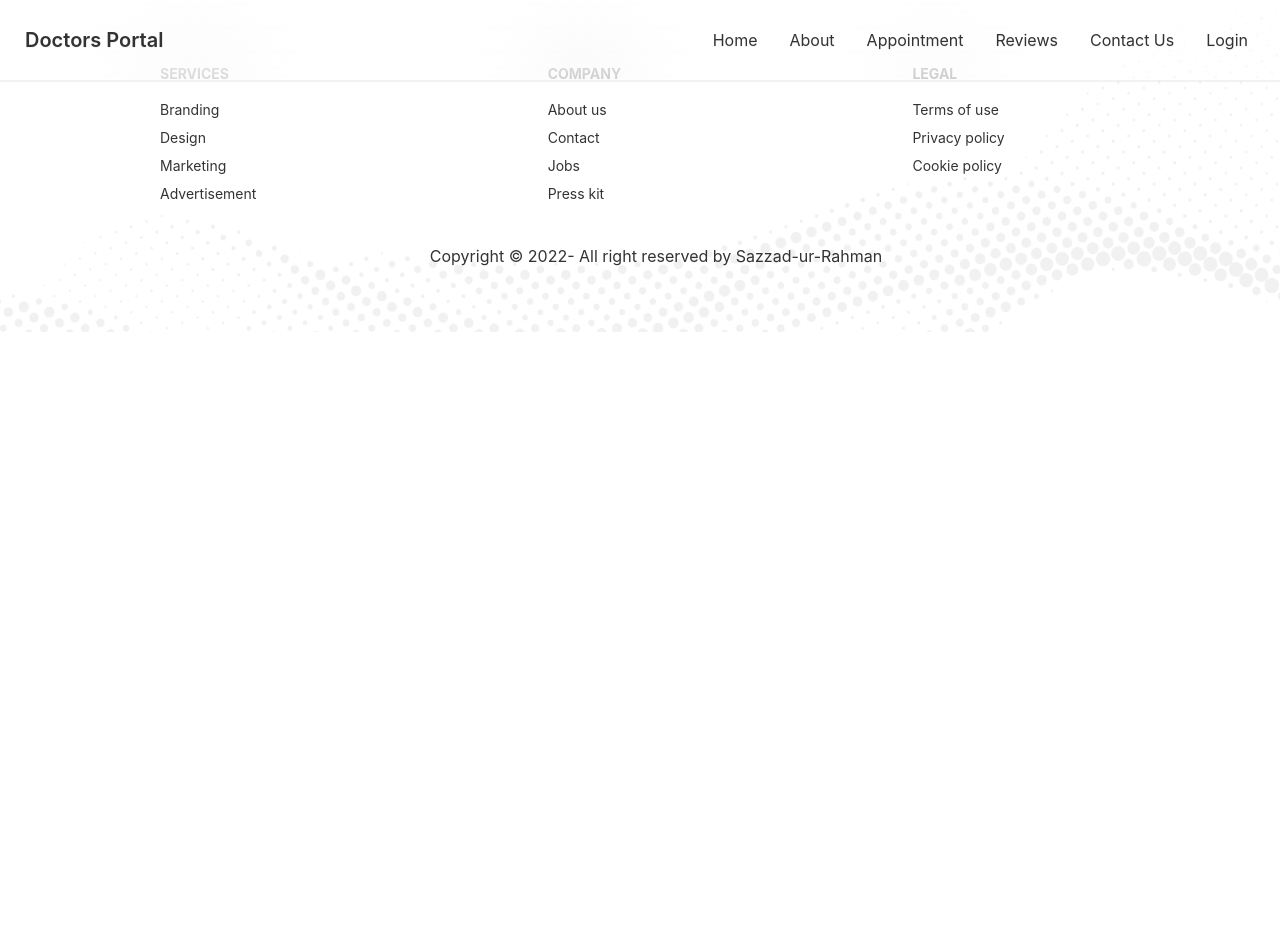
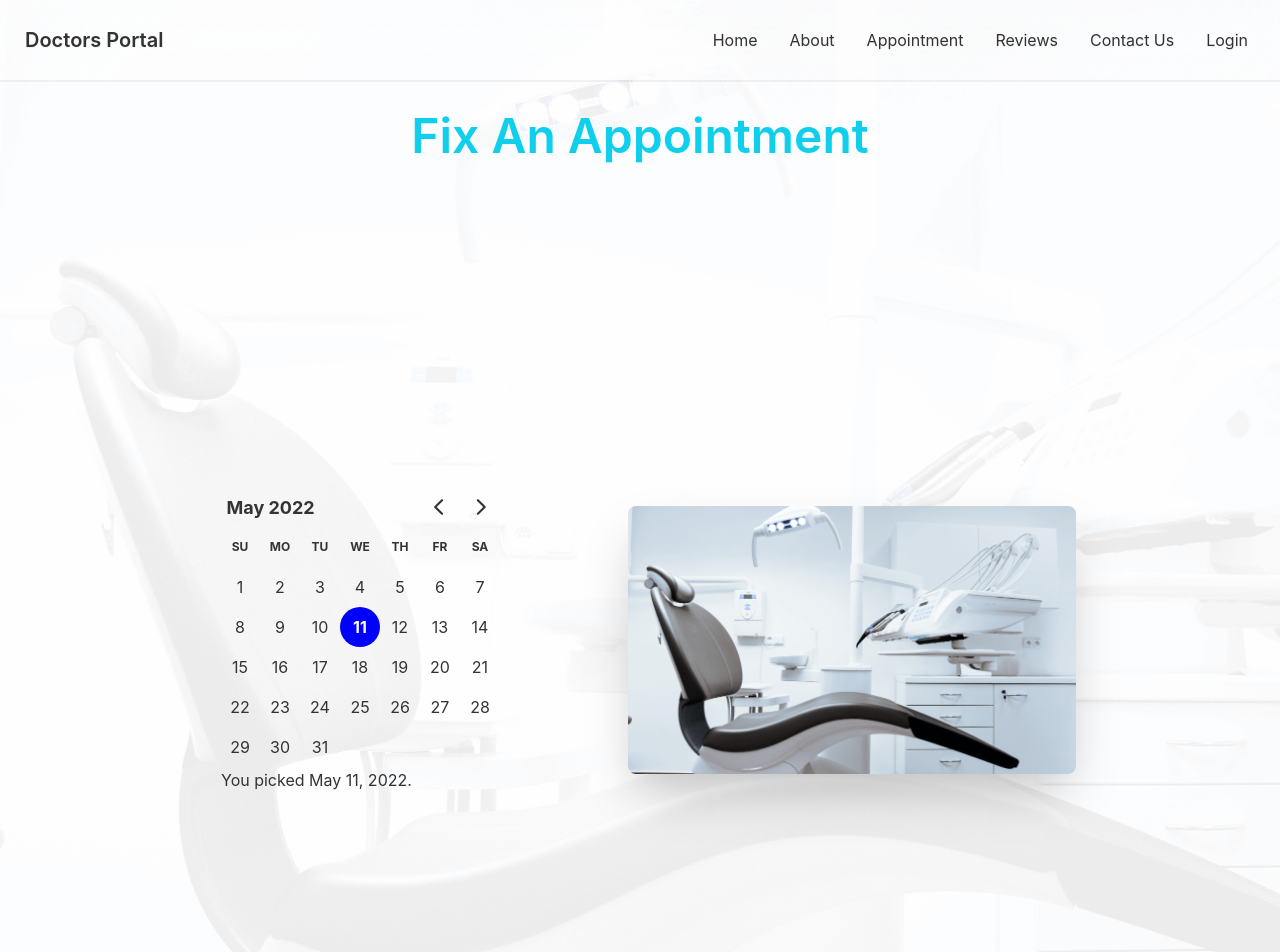
Before and after one commit to sazzad22/n71-doctors-portal-client, a React (Create React App) app: page /appointment in a window 1280 px wide. Shown: the top 952 px of the page. Before the commit the page ends 800 px from the top, so only its background shows below. Built offline with nearby package versions, Linux system fonts and the light colour scheme.

Commit message:
appointment page

```diff
--- a/package.json
+++ b/package.json
@@ -7,7 +7,9 @@
     "@testing-library/react": "^13.2.0",
     "@testing-library/user-event": "^13.5.0",
     "daisyui": "^2.14.3",
+    "date-fns": "^2.28.0",
     "react": "^18.1.0",
+    "react-day-picker": "^8.0.4",
     "react-dom": "^18.1.0",
     "react-router-dom": "^6.3.0",
     "react-scripts": "5.0.1",
--- a/src/App.js
+++ b/src/App.js
@@ -4,18 +4,20 @@
 import { Route, Routes } from 'react-router-dom';
 import Home from './Pages/Home/Home';
 import Footer from './Pages/Shared/Footer';
+import Appointment from './Pages/Appointment/Appointment';
 
 function App() {
   return (
-    <div  >
+    <div className='max-w-7xl mx-auto' >
       <Navbar></Navbar>
       <Routes>
         <Route path='/' element={<Home></Home>} ></Route>
+        <Route path='/home' element={<Home></Home>} ></Route>
         <Route path='/about' element={<Home></Home>} ></Route>
         <Route path='/login' element={<Home></Home>} ></Route>
-        <Route path='/' element={<Home></Home>} ></Route>
+        <Route path='/appointment' element={<Appointment></Appointment>} ></Route>
       </Routes>
-      <Footer></Footer>
+
     </div>
   );
 }
--- /dev/null
+++ b/src/Pages/Appointment/Appointment.js
@@ -0,0 +1,17 @@
+import React, { useState } from 'react';
+import Footer from '../Shared/Footer';
+import AppointmentBanner from './AppointmentBanner';
+import AvailableAppointment from './AvailableAppointment';
+
+const Appointment = () => {
+    const [date, setDate] = useState(new Date());
+    return (
+        <div>
+            <AppointmentBanner date={date} setDate={setDate}></AppointmentBanner>
+            <AvailableAppointment date={date} ></AvailableAppointment>
+            <Footer></Footer>
+        </div>
+    );
+};
+
+export default Appointment;
--- /dev/null
+++ b/src/Pages/Appointment/AppointmentBanner.js
@@ -0,0 +1,37 @@
+import React from "react";
+import { DayPicker } from "react-day-picker";
+import { format } from "date-fns";
+import "react-day-picker/dist/style.css";
+import bg from "../../assets/images/bg.png";
+import chair from "../../assets/images/chair.png";
+
+const AppointmentBanner = ({date,setDate}) => {
+
+  let footer = <p>Please pick a day.</p>;
+  if (date) {
+    footer = <p>You picked {format(date, "PP")}.</p>;
+  }
+  return (
+    <div
+      className="pt-28"
+      style={{
+        background: `url(${bg})`,
+        backgroundSize: "cover",
+      }}
+    >
+      <h2 className="text-5xl text-center  font-semibold text-primary ">
+        Fix An Appointment
+      </h2>
+      <div class="hero mt-20 min-h-screen ">
+        <div class="hero-content flex-col lg:flex-row-reverse gap-28">
+          <img src={chair} class="max-w-md rounded-lg shadow-2xl" />
+          <div>
+                      <DayPicker mode="single" selected={date} onSelect={setDate} footer={footer}/>
+          </div>
+        </div>
+      </div>
+    </div>
+  );
+};
+
+export default AppointmentBanner;
--- /dev/null
+++ b/src/Pages/Appointment/AvailableAppointment.js
@@ -0,0 +1,13 @@
+import React from 'react';
+import { format } from 'date-fns';
+
+const AvailableAppointment = ({date}) => {
+    return (
+        <div>
+            <h4>Available Appointment on {format(date, 'pp')}</h4>
+            <div></div>
+        </div>
+    );
+};
+
+export default AvailableAppointment;
--- a/src/Pages/Home/Home.js
+++ b/src/Pages/Home/Home.js
@@ -1,4 +1,5 @@
 import React from "react";
+import Footer from "../Shared/Footer";
 import Banner from "./Banner";
 import ContactUs from "./ContactUs";
 import Info from "./Info";
@@ -15,6 +16,7 @@
           <MakeAppointment></MakeAppointment>
       <Testimony></Testimony>
       <ContactUs></ContactUs>
+      <Footer></Footer>
 
     </div>
   );
--- a/src/Pages/Shared/Footer.js
+++ b/src/Pages/Shared/Footer.js
@@ -15,7 +15,7 @@
         background: `url(${footer})`,
         backgroundSize: "cover",
       }}
-      class=" py-16 pl-10 lg:pl-40 "
+      class=" py-16 pl-10 lg:pl-40  "
     >
       <div className="footer text-center">
         <div>
--- a/src/Pages/Shared/Navbar/Navbar.js
+++ b/src/Pages/Shared/Navbar/Navbar.js
@@ -4,22 +4,22 @@
 const Navbar = () => {
   const menuItem = (
     <>
-      <li>
+      <li  >
         <Link to={"/home"}>Home</Link>
       </li>
-      <li>
+      <li  >
         <Link to={"/about"}>About</Link>
       </li>
-      <li>
+      <li  >
         <Link to={"/appointment"}>Appointment</Link>
       </li>
-      <li>
+      <li  >
         <Link to={"/reviews"}>Reviews</Link>
       </li>
-      <li>
+      <li  >
         <Link to={"/contactus"}>Contact Us</Link>
       </li>
-      <li>
+      <li  >
         <Link to={"/login"}>Login</Link>
       </li>
     </>
@@ -52,10 +52,10 @@
               {menuItem}
             </ul>
           </div>
-          <a class="btn btn-ghost normal-case text-xl">Doctors Portal</a>
+          <Link to={'/home'} class="btn btn-ghost normal-case text-xl">Doctors Portal</Link>
         </div>
         <div class="navbar hidden lg:flex justify-end">
-          <ul class="menu menu-horizontal p-0">{menuItem}</ul>
+          <ul class="menu  menu-horizontal p-0">{menuItem}</ul>
         </div>
       </div>
     </div>
```
Also changed, not shown: public/services.json (added, +57 -0 lines), 1 other file (tests, documents, lock files or other folders).
